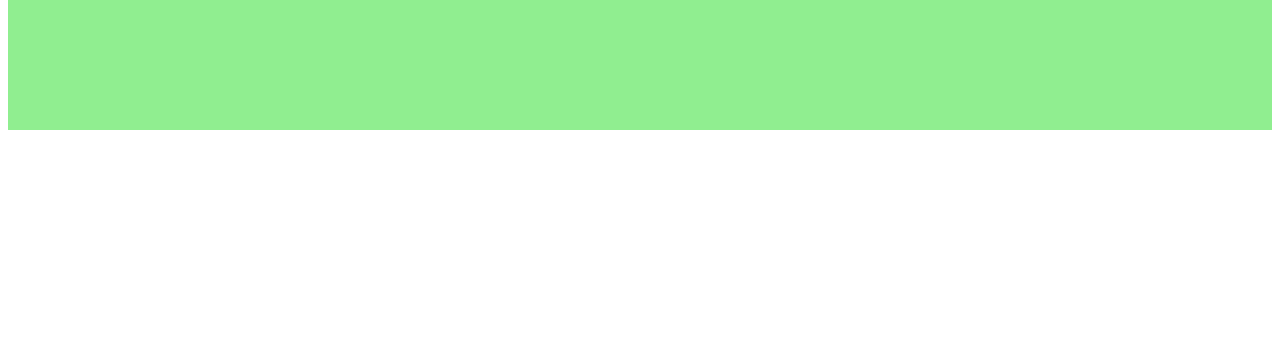
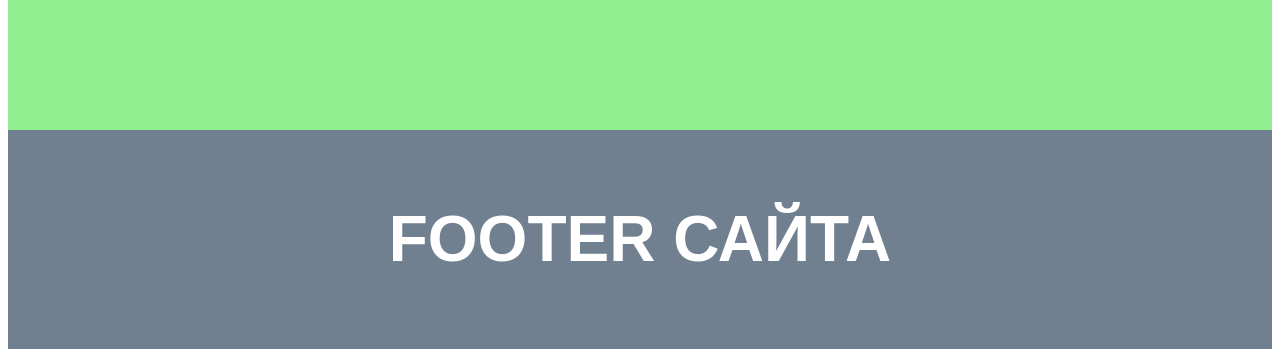
Before and after one commit to Marina3467/intensive-day-1, a plain HTML site: page index.html in a window 1280 px wide. Shown: the part 527-884 px from the top of the page. Before the commit the page ends 800 px from the top, so only its background shows below. Drawn offline with Linux system fonts and the light colour scheme.

Commit message:
Footer ready

```diff
--- a/index.html
+++ b/index.html
@@ -14,5 +14,11 @@
     <main class="main">
       <h1>ОСНОВНОЙ КОНТЕНТ</h1>
     </main>
+
+    <footer class="footer">
+        <h1>
+            FOOTER САЙТА
+        </h1>
+    </footer>
   </body>
 </html>
--- a/main.css
+++ b/main.css
@@ -15,3 +15,12 @@
     color: #fff;
     background: lightgreen;
 }
+
+.footer {
+    padding: 30px 100px;
+    font-size: 32px;
+    font-family: sans-serif;
+    text-align: center;
+    color: #fff;
+    background: slategrey;
+}
```
